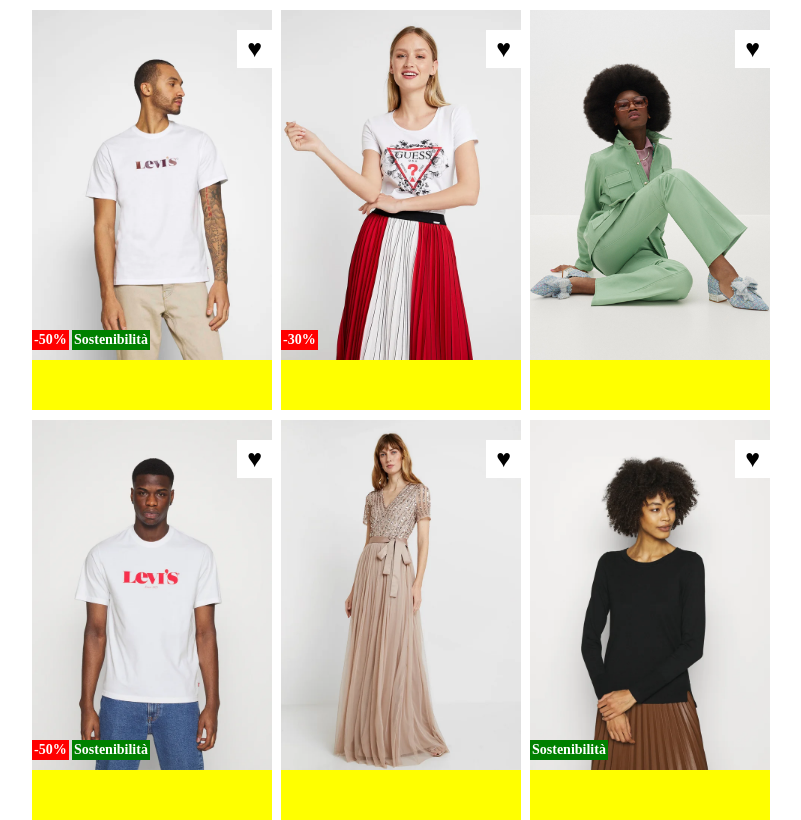
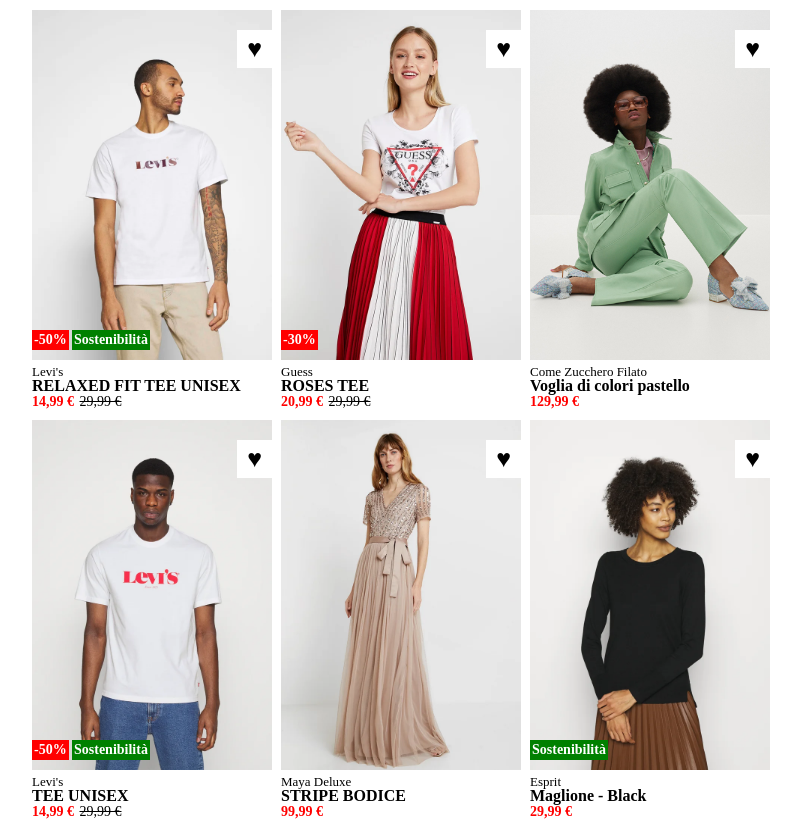
Before and after one commit to AntonioRusso1997/htmlcss-shop, a plain HTML site: page index.html in a window 1280 px wide. Shown: the whole page, without its empty margins (96-897 px from the left). Drawn offline with Linux system fonts and the light colour scheme.

Commit message:
Inserimento Dettagli dei prodotti

```diff
--- a/css/style.css
+++ b/css/style.css
@@ -16,7 +16,6 @@
     display: inline-block;
     margin-top: 10px;
     margin-right: 5px;
-    background-color: yellow;
 }
 
 img {
@@ -63,3 +62,30 @@
     color: white;
     padding: 2px;
 }
+
+.brand {
+    position: absolute;
+    left: 0;
+    bottom: 30px;
+    font-size: 13px;
+}
+
+.product-name {
+    position: absolute;
+    left: 0;
+    bottom: 15px;
+}
+
+.price {
+    position: absolute;
+    left: 0;
+    bottom: 0;
+    font-size: 14px;
+    color: red;
+}
+
+del {
+    color: black;
+    margin-left: 2px;
+
+}
--- a/index.html
+++ b/index.html
@@ -19,17 +19,26 @@
                 <div class="heart">&hearts;</div>
                 <span class="discount"><strong>-50%</strong></span>
                 <span class="category"><strong>Sostenibilità</strong></span>
+                <span class="brand">Levi's</span>
+                <span class="product-name"><strong>RELAXED FIT TEE UNISEX</strong></span>
+                <span class="price"> <strong>14,99 €</strong> <del>29,99 €</del></span>
 
             </div>
             <div class="product">
                 <img src="img/2.webp" alt="img Secondo prodotto">
                 <div class="heart">&hearts;</div>
                 <span class="discount"><strong>-30%</strong></span>
+                <span class="brand">Guess</span>
+                <span class="product-name"><strong>ROSES TEE</strong></span>
+                <span class="price"> <strong>20,99 €</strong> <del>29,99 €</del></span>
 
             </div>
             <div class="product">
                 <img src="img/3.jpg" alt="img Terzo prodotto">
                 <div class="heart">&hearts;</div>
+                <span class="brand">Come Zucchero Filato</span>
+                <span class="product-name"><strong>Voglia di colori pastello</strong></span>
+                <span class="price"> <strong>129,99 €</strong></span>
 
             </div>
         </div>
@@ -44,17 +53,24 @@
                 <div class="heart">&hearts;</div>
                 <span class="discount"><strong>-50%</strong></span>
                 <span class="category"><strong>Sostenibilità</strong></span>
-
+                <span class="brand">Levi's</span>
+                <span class="product-name"><strong>TEE UNISEX</strong></span>
+                <span class="price"> <strong>14,99 €</strong> <del>29,99 €</del></span>
             </div>
             <div class="product">
                 <img src="img/5.webp" alt="img Quinto prodotto">
                 <div class="heart">&hearts;</div>
-
+                <span class="brand">Maya Deluxe</span>
+                <span class="product-name"><strong>STRIPE BODICE</strong></span>
+                <span class="price"> <strong>99,99 €</strong></span>
             </div>
             <div class="product">
                 <img src="img/6.webp" alt="img Sesto prodotto">
                 <div class="heart">&hearts;</div>
                 <span class="category2"><strong>Sostenibilità</strong></span>
+                <span class="brand">Esprit</span>
+                <span class="product-name"><strong>Maglione - Black</strong></span>
+                <span class="price"> <strong>29,99 €</strong></span>
 
             </div>
         </div>
```
